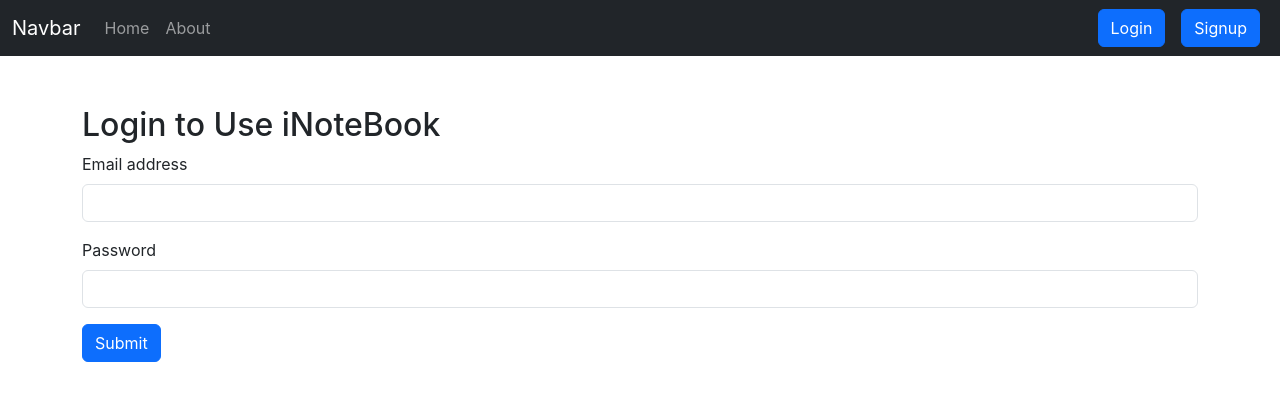
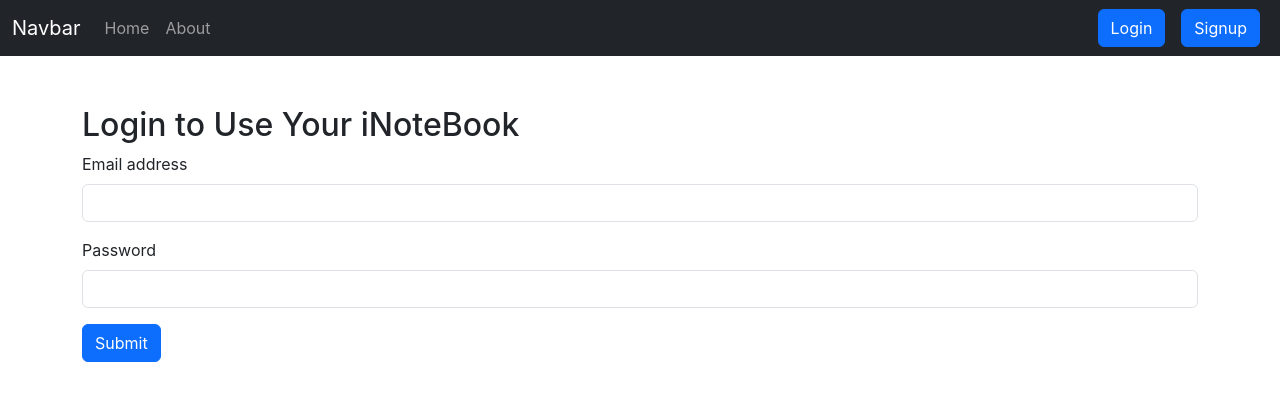
Before and after one commit to JayBansod/inotebook, a React (Create React App) app: page /login in a window 1280 px wide. Shown: the top 400 px of the page. Built offline with nearby package versions, Linux system fonts and the light colour scheme.

Commit message:
Update Login.js

```diff
--- a/src/components/Login.js
+++ b/src/components/Login.js
@@ -36,7 +36,7 @@
   };
   return (
     <>
-      <h2>Login to Use iNoteBook</h2>
+      <h2>Login to Use Your iNoteBook </h2>
       <form onSubmit={handelSubmit}>
         <div className="mb-3">
           <label htmlFor="email" className="form-label">
```
